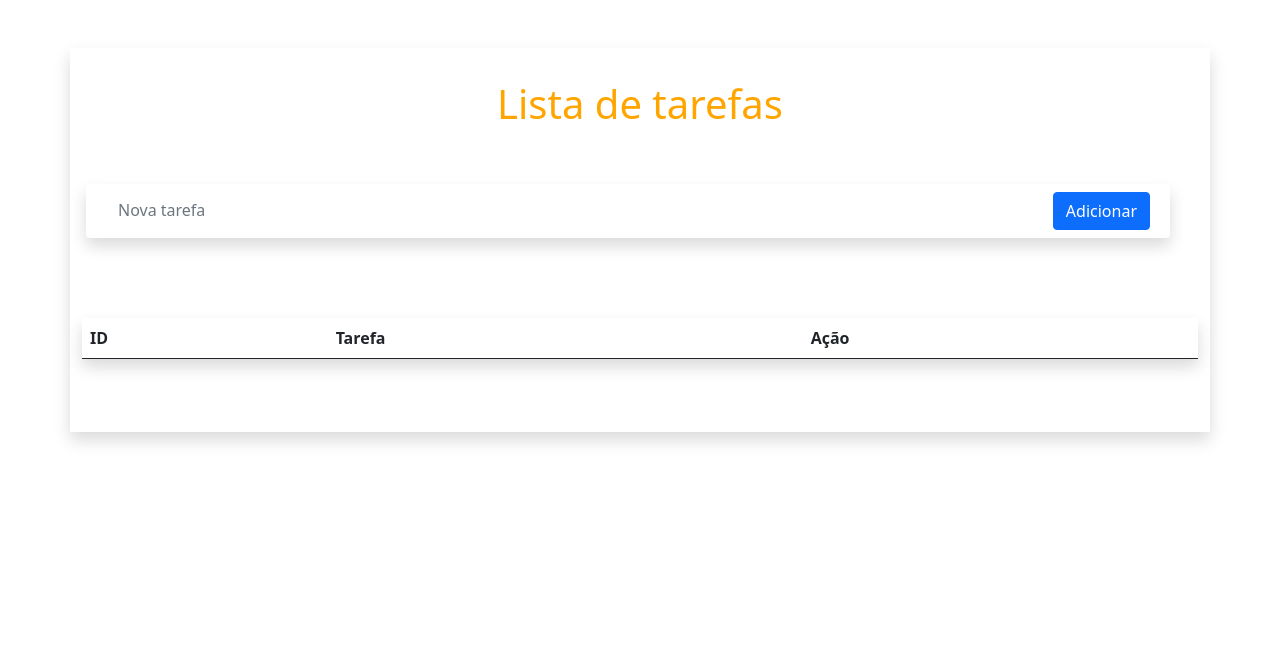
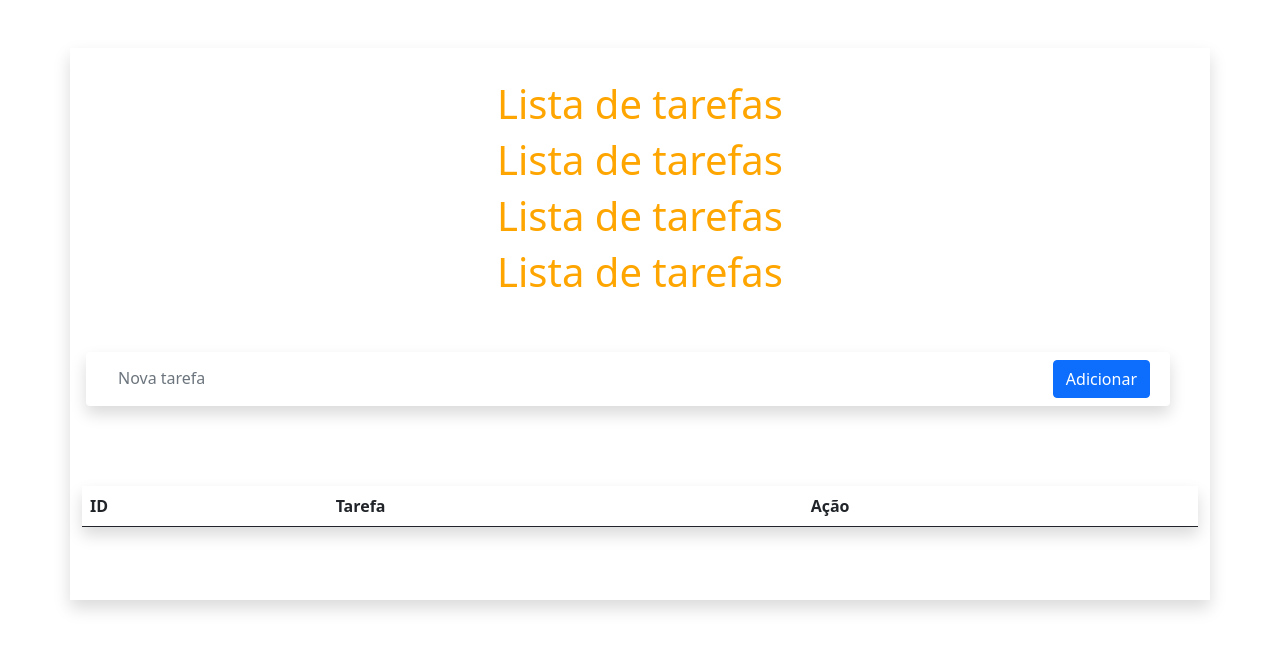
Before and after one commit to enusnascimento/todo, a plain HTML site: page src/index.html in a window 1280 px wide. Drawn offline with nearby package versions, Linux system fonts and the light colour scheme.

Commit message:
Segundo commit

```diff
--- a/src/index.html
+++ b/src/index.html
@@ -17,6 +17,9 @@
         <div class="row m-1 p-3">
             <div class="col">
                 <div class="p-1 h1 text-primary text-center">
+                    <h1>Lista de tarefas</h1>
+                    <h1>Lista de tarefas</h1>
+                    <h1>Lista de tarefas</h1>
                     <h1>Lista de tarefas</h1>
                 </div>
             </div>
```
